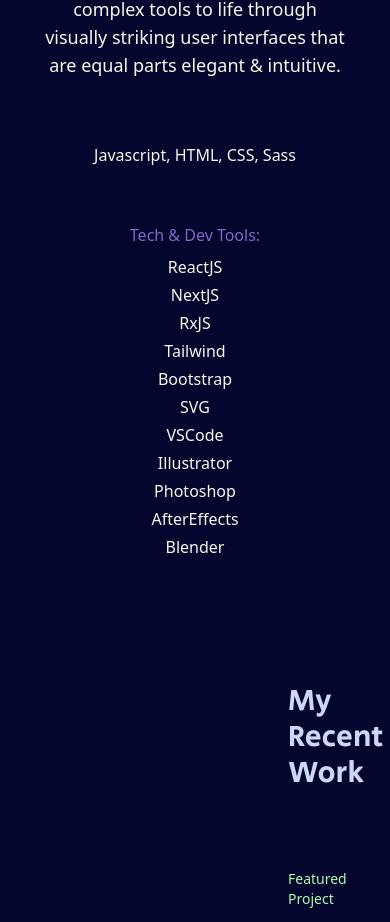
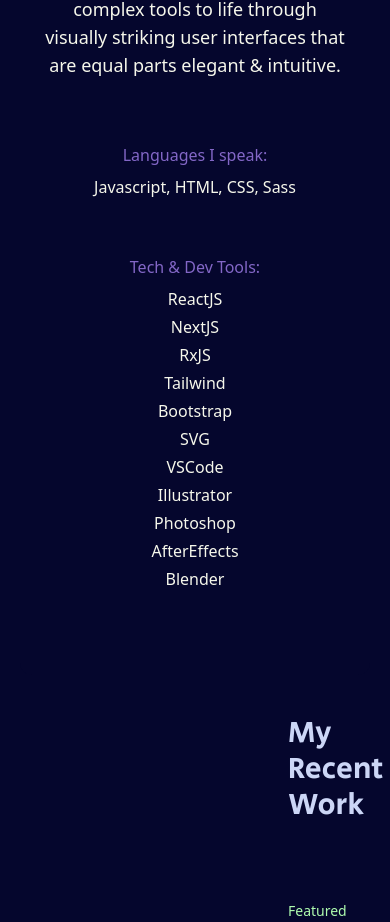
Before and after one commit to SebastianWolfgangBrownstein/portfolio, a Next.js app: page / in a window 390 px wide. Shown: the part 3715-4637 px from the top of the page. Built offline with nearby package versions, Linux system fonts and the light colour scheme; a web font is replaced by a local one.

Commit message:
Responsive styling added to Skills section

```diff
--- a/components/Skills/Skills.jsx
+++ b/components/Skills/Skills.jsx
@@ -58,6 +58,7 @@
                 )}
                 title="Frontend Developer"
                 summary="I&apos;m passionate about bringing complex tools to life through visually striking user interfaces that are equal parts elegant & intuitive."
+                specificsTitle="Languages I speak:"
                 specificsList="Javascript, HTML, CSS, Sass"
                 toolsTitle="Tech & Dev Tools:"
                 tools={["ReactJS", "NextJS", "RxJS", "Tailwind", "Bootstrap", "SVG", "VSCode", "Illustrator", "Photoshop", "AfterEffects", "Blender"]}
```
